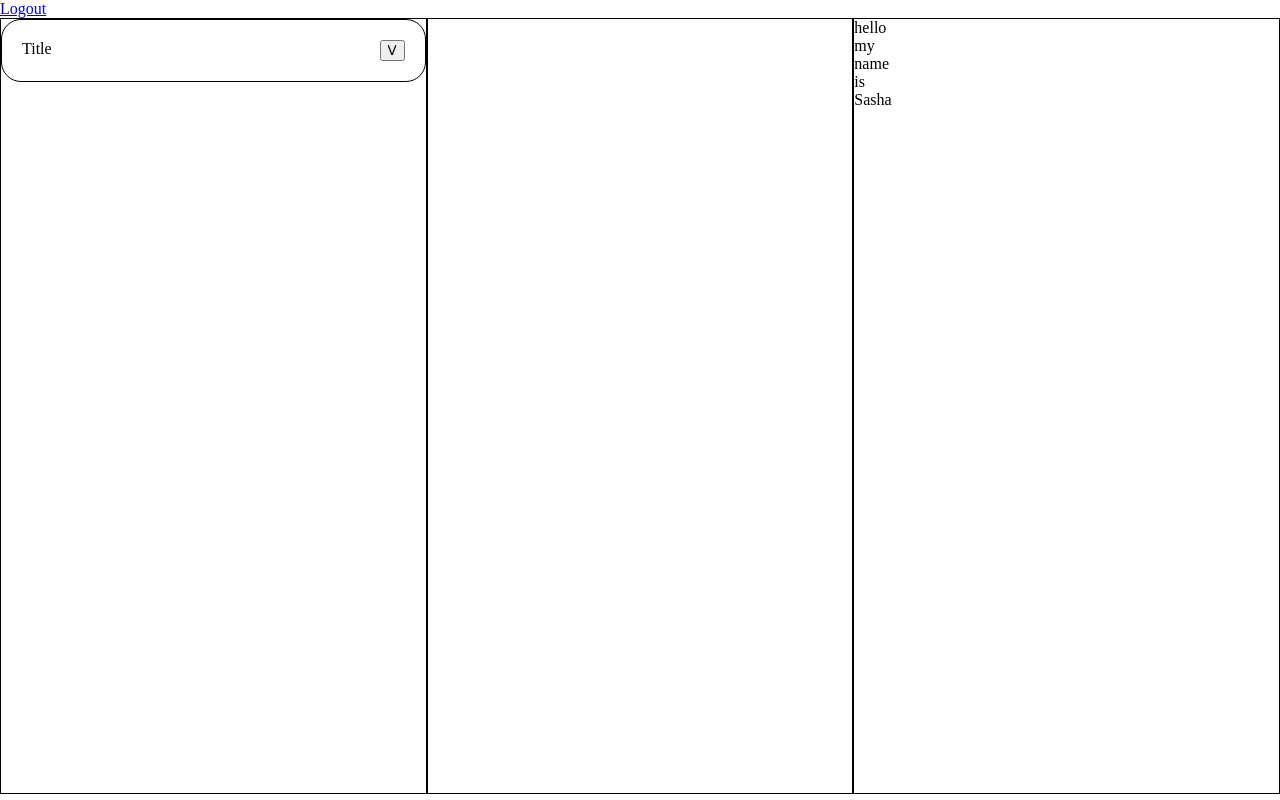
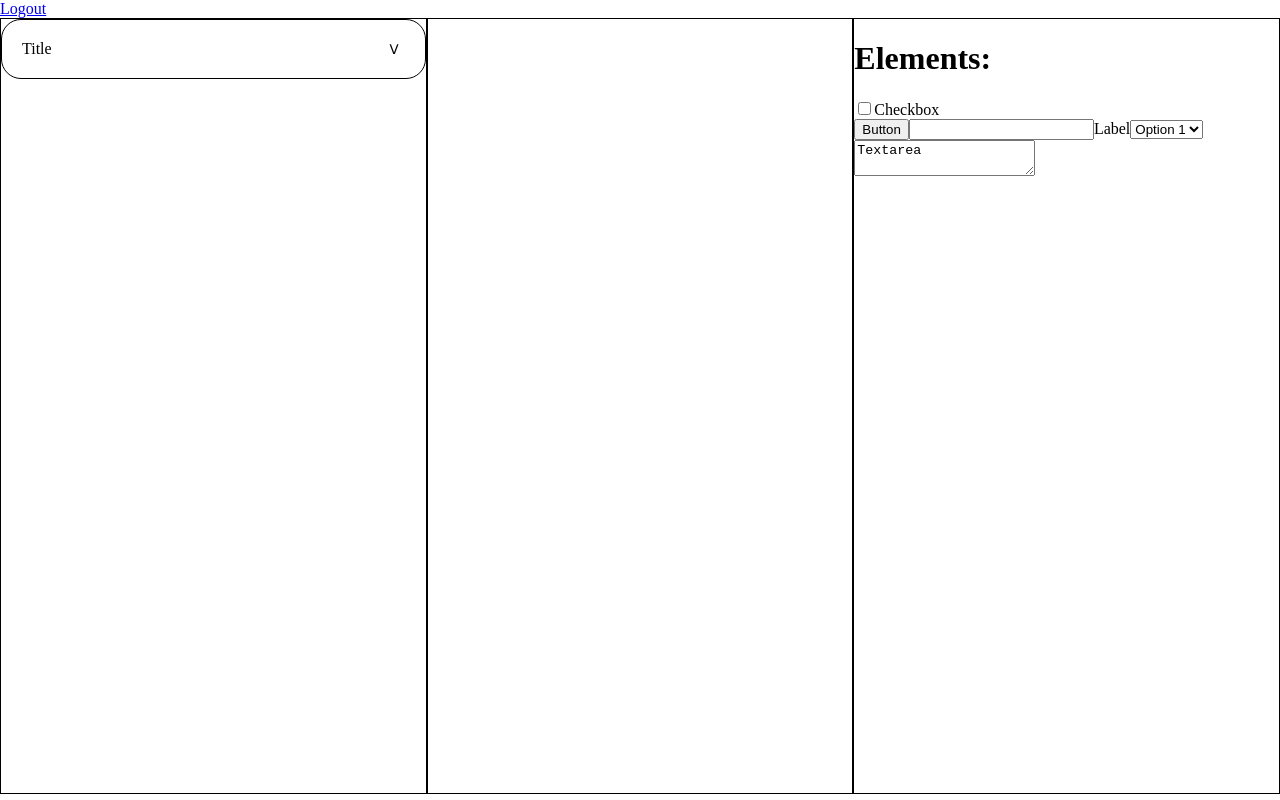
Before and after one commit to smykytenk0/Form-builder, an Angular app: page /forms in a window 1280 px wide. Built offline with nearby package versions, Linux system fonts and the light colour scheme.

Commit message:
Add Create method inside form component, and it paste all the element component inside.

```diff
--- a/src/app/accordion-block/accordion-block.component.html
+++ b/src/app/accordion-block/accordion-block.component.html
@@ -1,7 +1,7 @@
 <form [formGroup]="form">
   <div class="item-name">
     <div *ngIf="!activeItem else inputTemplate" (dblclick)="activeItem=!activeItem">Title</div>
-    <button type = "button" (click)="showStyles=!showStyles" *ngIf="!showStyles else buttonUp">&#5167;</button>
+    <button type = "button" (click)="showStyles=!showStyles" *ngIf="!showStyles else buttonUp" class="btn">&#5167;</button>
   </div>
   <div class="item-styles" *ngIf="showStyles">Showstyles</div>
   <ng-template #inputTemplate>
@@ -9,6 +9,6 @@
     <button (click)="activeItem=!activeItem">Apply Changes</button>
   </ng-template>
   <ng-template #buttonUp>
-    <button type = "button" (click)="showStyles=!showStyles">&#5169;</button>
+    <button type = "button" (click)="showStyles=!showStyles" class="btn">&#5169;</button>
   </ng-template>
 </form>
--- a/src/app/accordion-block/accordion-block.component.scss
+++ b/src/app/accordion-block/accordion-block.component.scss
@@ -5,3 +5,9 @@
   border-radius: 20px;
   border: 1px solid black;
 }
+
+.btn{
+  background-color: transparent;
+  border: none;
+  outline: none;
+}
--- a/src/app/elements/button.component.ts
+++ b/src/app/elements/button.component.ts
@@ -1,6 +1,6 @@
 import {Component, Input, OnInit} from "@angular/core";
 import {Store} from "@ngrx/store";
-import {ElementStyles} from "../store/interfaces";
+import {CustomComponent, ElementStyles} from "../store/interfaces";
 import {Observable} from "rxjs";
 import {getBtnStylesSelector} from "../store/element-styles.reducer";
 
@@ -9,16 +9,6 @@ import {getBtnStylesSelector} from "../store/element-styles.reducer";
   template: `<button>Button</button>`
 })
 
-export class ButtonComponent implements OnInit{
-  @Input() title = 'Button';
-  @Input() elementStyles$: Observable<any>;
-  @Input() id = '';
-
-  defaultStyles$: Observable<any>;
-  constructor(private store: Store<ElementStyles>) {
-  }
-  ngOnInit(): void {
-    this.defaultStyles$ = this.store.select(getBtnStylesSelector)
-    this.defaultStyles$.subscribe(data=>this.elementStyles$ = data);
-  }
+export class ButtonComponent implements CustomComponent{
+  id = "button";
 }
--- a/src/app/elements/checkbox.component.ts
+++ b/src/app/elements/checkbox.component.ts
@@ -1,6 +1,6 @@
 import {Component, Input, OnInit} from "@angular/core";
 import {Store} from "@ngrx/store";
-import {ElementStyles} from "../store/interfaces";
+import {CustomComponent, ElementStyles} from "../store/interfaces";
 import {Observable} from "rxjs";
 import {getCheckboxStylesSelector} from "../store/element-styles.reducer";
 
@@ -12,16 +12,6 @@ import {getCheckboxStylesSelector} from "../store/element-styles.reducer";
   </div>`
 })
 
-export class CheckboxComponent implements OnInit{
-  @Input() title = 'Checkbox';
-  @Input() elementStyles$: Observable<any>;
-  @Input() id = '';
-
-  defaultStyles$: Observable<any>;
-  constructor(private store: Store<ElementStyles>) {
-  }
-  ngOnInit(): void {
-    this.defaultStyles$ = this.store.select(getCheckboxStylesSelector);
-    this.defaultStyles$.subscribe(data=>this.elementStyles$ = data);
-  }
+export class CheckboxComponent implements CustomComponent{
+  id = 'checkbox';
 }
--- a/src/app/elements/input.component.ts
+++ b/src/app/elements/input.component.ts
@@ -1,6 +1,6 @@
 import {Component, Input, OnInit} from "@angular/core";
 import {Store} from "@ngrx/store";
-import {ElementStyles} from "../store/interfaces";
+import {CustomComponent, ElementStyles} from "../store/interfaces";
 import {Observable} from "rxjs";
 import {getInputStylesSelector} from "../store/element-styles.reducer";
 
@@ -9,16 +9,6 @@ import {getInputStylesSelector} from "../store/element-styles.reducer";
   template: `<input>`
 })
 
-export class InputComponent implements OnInit{
-  @Input() title = 'Input';
-  @Input() elementStyles$: Observable<any>;
-  @Input() id = '';
-
-  defaultStyles$: Observable<any>;
-  constructor(private store: Store<ElementStyles>) {
-  }
-  ngOnInit(): void {
-    this.defaultStyles$ = this.store.select(getInputStylesSelector);
-    this.defaultStyles$.subscribe(data=>this.elementStyles$ = data);
-  }
+export class InputComponent implements CustomComponent{
+  id = "input"
 }
--- a/src/app/elements/label.component.ts
+++ b/src/app/elements/label.component.ts
@@ -1,6 +1,6 @@
 import {Component, Input, OnInit} from "@angular/core";
 import {Store} from "@ngrx/store";
-import {ElementStyles} from "../store/interfaces";
+import {CustomComponent, ElementStyles} from "../store/interfaces";
 import {Observable} from "rxjs";
 import {getLabelStylesSelector} from "../store/element-styles.reducer";
 
@@ -9,15 +9,6 @@ import {getLabelStylesSelector} from "../store/element-styles.reducer";
   template: `<label>Label</label>`
 })
 
-export class LabelComponent implements OnInit{
-  @Input() title = 'Label';
-  @Input() elementStyles$: Observable<any>;
-  @Input() id = '';
-  defaultStyles$: Observable<any>;
-  constructor(private store: Store<ElementStyles>) {
-  }
-  ngOnInit(): void {
-    this.defaultStyles$ = this.store.select(getLabelStylesSelector);
-    this.defaultStyles$.subscribe(data=>this.elementStyles$ = data);
-  }
+export class LabelComponent implements CustomComponent{
+  id = "label";
 }
--- a/src/app/elements/select.component.ts
+++ b/src/app/elements/select.component.ts
@@ -1,7 +1,7 @@
 import {Component, Input, OnInit} from "@angular/core";
 import {Observable} from "rxjs";
 import {Store} from "@ngrx/store";
-import {ElementStyles} from "../store/interfaces";
+import {CustomComponent, ElementStyles} from "../store/interfaces";
 import {getSelectStylesSelector} from "../store/element-styles.reducer";
 
 @Component({
@@ -12,16 +12,7 @@ import {getSelectStylesSelector} from "../store/element-styles.reducer";
   </select>`
 })
 
-export class SelectComponent implements OnInit{
-  @Input() title = 'Select';
-  @Input() elementStyles$: Observable<any>;
-  @Input() id = '';
-  @Input() options = [];
-  defaultStyles$: Observable<any>;
-  constructor(private store: Store<ElementStyles>) {
-  }
-  ngOnInit(): void {
-    this.defaultStyles$ = this.store.select(getSelectStylesSelector);
-    this.defaultStyles$.subscribe(data=>this.elementStyles$ = data);
-  }
+export class SelectComponent implements CustomComponent{
+  id = "select";
+
 }
--- a/src/app/elements/textarea.component.ts
+++ b/src/app/elements/textarea.component.ts
@@ -1,7 +1,7 @@
 import {Component, Input, OnInit} from "@angular/core";
 import {Observable} from "rxjs";
 import {Store} from "@ngrx/store";
-import {ElementStyles} from "../store/interfaces";
+import {CustomComponent, ElementStyles} from "../store/interfaces";
 import {getTextareaStylesSelector} from "../store/element-styles.reducer";
 
 @Component({
@@ -9,15 +9,6 @@ import {getTextareaStylesSelector} from "../store/element-styles.reducer";
   template: `<textarea>Textarea</textarea>`
 })
 
-export class TextareaComponent implements OnInit{
-  @Input() title = 'Textarea';
-  @Input() elementStyles$: Observable<any>;
-  @Input() id = '';
-  defaultStyles$: Observable<any>;
-  constructor(private store: Store<ElementStyles>) {
-  }
-  ngOnInit(): void {
-    this.defaultStyles$ = this.store.select(getTextareaStylesSelector);
-    this.defaultStyles$.subscribe(data=>this.elementStyles$ = data);
-  }
+export class TextareaComponent implements CustomComponent{
+  id = "textarea"
 }
--- a/src/app/forms/forms.component.html
+++ b/src/app/forms/forms.component.html
@@ -11,12 +11,15 @@
        (cdkDropListDropped)="drop($event)">
     <div class="example-box" *ngFor="let item of dropArray" cdkDrag>{{item}}</div>
   </div>
-  <div class="section" #clone
+  <div class="section"
        cdkDropList
        #dragList="cdkDropList"
        [cdkDropListData]="dragArray"
        [cdkDropListConnectedTo]="[dropList]"
        (cdkDropListDropped)="drop($event)">
     <div class="example-box" *ngFor="let item of dragArray" cdkDrag>{{item}}</div>
+    <h1>Elements:</h1>
+    <template #elemContainer>
+    </template>
   </div>
 </div>
--- a/src/app/forms/forms.component.ts
+++ b/src/app/forms/forms.component.ts
@@ -1,8 +1,8 @@
 import {
   AfterViewInit,
   Component,
-  ComponentFactoryResolver,
-  TemplateRef,
+  ComponentFactoryResolver, OnInit,
+  TemplateRef, Type,
   ViewChild,
   ViewContainerRef
 } from '@angular/core';
@@ -13,6 +13,7 @@ import {InputComponent} from "../elements/input.component";
 import {LabelComponent} from "../elements/label.component";
 import {SelectComponent} from "../elements/select.component";
 import {TextareaComponent} from "../elements/textarea.component";
+import {CustomComponent} from "../store/interfaces";
 
 
 
@@ -21,12 +22,22 @@ import {TextareaComponent} from "../elements/textarea.component";
   templateUrl: './forms.component.html',
   styleUrls: ['./forms.component.scss']
 })
-export class FormsComponent  {
-  @ViewChild('elemContainer', { read: ViewContainerRef }) elemContainer;
-  dragArray = ['hello', 'my', 'name', 'is', 'Sasha'];
+export class FormsComponent  implements  AfterViewInit{
+  @ViewChild('elemContainer', { read: ViewContainerRef }) entry:ViewContainerRef;
+  dragArray = [];
   dropArray = [];
+  components = [];
 
-  constructor(private ComponentFactoryResolver:ComponentFactoryResolver){}
+  ngAfterViewInit(): void {
+    this.createElement<CheckboxComponent>(CheckboxComponent);
+    this.createElement<ButtonComponent>(ButtonComponent);
+    this.createElement<InputComponent>(InputComponent);
+    this.createElement<LabelComponent>(LabelComponent);
+    this.createElement<SelectComponent>(SelectComponent);
+    this.createElement<TextareaComponent>(TextareaComponent);
+    }
+
+  constructor(private resolver:ComponentFactoryResolver){}
 
   drop(event: CdkDragDrop<string[]>) {
     if (event.previousContainer === event.container) {
@@ -39,4 +50,9 @@ export class FormsComponent  {
     }
   }
 
+  createElement<T>(component: Type<T>){
+    const factory = this.resolver.resolveComponentFactory(component);
+    this.components.push(factory);
+    this.entry.createComponent(factory);
+  }
 }
--- a/src/app/store/interfaces.ts
+++ b/src/app/store/interfaces.ts
@@ -13,3 +13,7 @@ export interface ElementStyles {
   textareaStyles?:{[key: string]: string},
   elements?:[]
 }
+
+export interface CustomComponent {
+  id: string,
+}
```
Lines whose indentation alone changed are shown as unchanged.
